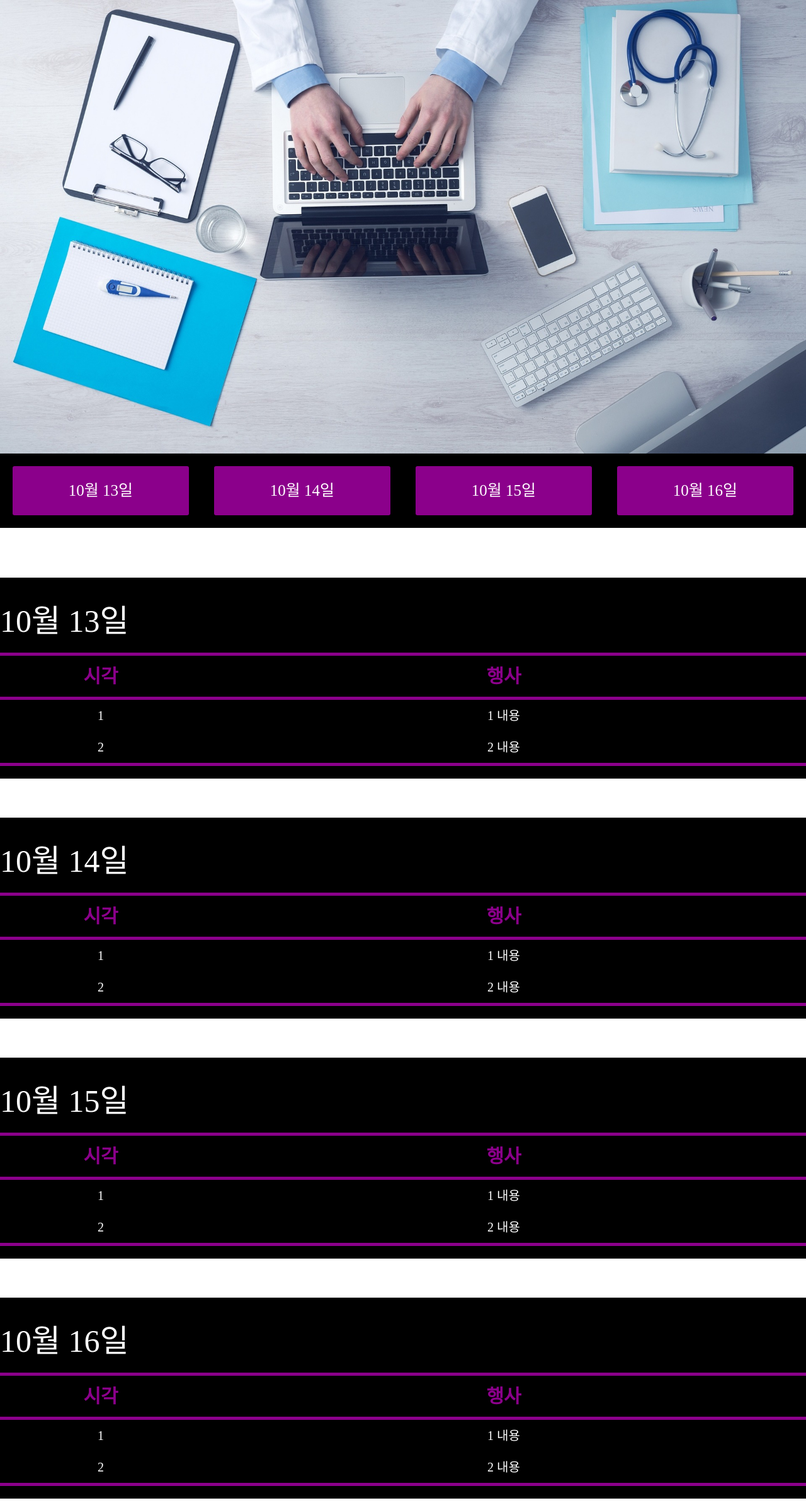
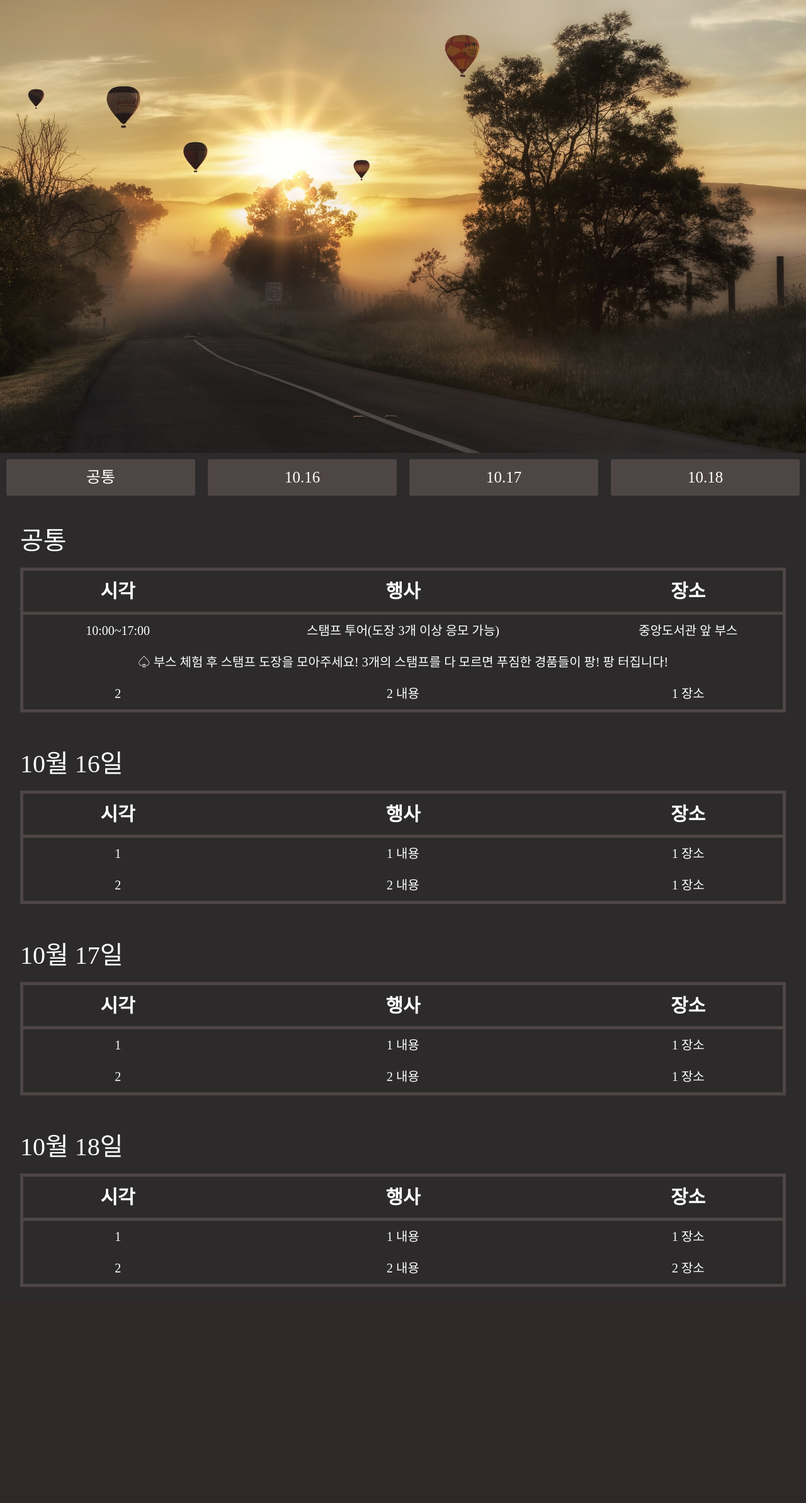
Before and after one commit to dahae0320/GNU_FestivalPage, a Django app: template festival/templates/sc_program.html in a window 1280 px wide. Shown: the whole page at 63% size. After the commit the page ends 2043 px from the top, so only its background shows below. Run offline with Django 3.2, Linux system fonts and the light colour scheme; the template is opened without the code that fills it, so the values that code supplies are empty; some libraries are stand-ins or nearby versions; some web fonts are replaced.

Commit message:
전체적으로수정

```diff
--- a/festival/static/sc_style.css
+++ b/festival/static/sc_style.css
@@ -6,7 +6,7 @@
 
 /*전체 배경색 지정 알아보기!!!!!!!!!!!!!!*******/
 *{
-    background-color: black;
+    background-color: rgb(44, 42, 42);
 }
 
 #upperimg{
@@ -21,21 +21,22 @@
     display: flex;
     flex-direction: row;
     flex-wrap: nowrap;
-    justify-content: center;
+    justify-content: space-around;
     align-items: center;
-    align-content: center;
+    /*align-content: center;*/
 
     width: 100%;
+
 }
 
 .menu_flex_item{
-    margin: 20px;
-    padding: 20px;
+    margin: 10px;
+    padding: 10px;
     text-align: center;
     border-radius: 3px;
-    background: darkmagenta;
+    background: rgb(78, 69, 69);
 
-    flex-grow: 1;
+    flex-basis: 50%;
 
     font-family: 'locus_sangsang';
     font-size: 25px;
@@ -60,8 +61,8 @@ overflow(넘으면 스크롤)는 우선 설정하지 않는다. / 가운데를(
     width: 100%;
     height: auto;
 
-    border-top: 7px solid white;
-    border-bottom: 7px solid white;
+    /*border-top: 7px solid white;
+    border-bottom: 7px solid white;*/
 }
 
 /*
@@ -100,27 +101,26 @@ h2{
 
 
 table{
-    width: 100%;
+    width: 95%;
     height: auto;
     text-align: center;
     margin: 20px 0;
 
     background-color: white;
-    border-top: 5px solid darkmagenta;
-    border-bottom: 5px solid darkmagenta;
+    border: 5px solid rgb(78, 69, 69);
     color: white;
 }
 
 .table_title{
     font-family: 'HSBombaram';
-    font-size: 50px;
+    font-size: 40px;
     caption-side: top;
     color: white;
 }
 
 th{
-    border-block-end: 5px solid darkmagenta;
-    color: darkmagenta;
+    border-block-end: 5px solid rgb(78, 69, 69);
+    color: rbg(78, 69, 69);
     font-family: 'BMJUA';
     font-style: bold;
     font-size: 30px;
--- a/festival/templates/sc_program.html
+++ b/festival/templates/sc_program.html
@@ -5,6 +5,9 @@
 <html>
 
 <head>
+    <meta charset="UTF-8">
+    <meta name="viewport" content="width=device-width, initial-scale=1.0">
+    <meta http-equiv="X-UA-Compatible" content="ie=edge">
     <link rel="stylesheet" type="text/css" href="{% static 'sc_style.css' %}">
 	<link rel="stylesheet" href="https://stackpath.bootstrapcdn.com/bootstrap/4.3.1/css/bootstrap.min.css" integrity="sha384-ggOyR0iXCbMQv3Xipma34MD+dH/1fQ784/j6cY/iJTQUOhcWr7x9JvoRxT2MZw1T" crossorigin="anonymous">
 	<link href="https://fonts.googleapis.com/css?family=Amatic+SC|Caveat|Courgette|Fredoka+One|Indie+Flower|Jua|Nanum+Brush+Script|Orbitron|Patrick+Hand|Permanent+Marker|Satisfy|Sunflower:300" rel="stylesheet">
@@ -12,100 +15,56 @@
 </head>
 
 <body>
-    <img id="upperimg" src="{% static 'computer-1149148_1920.jpg' %}">
+    <img id="upperimg" src="{% static 'balloon-1373161_1920.jpg' %}">
     <br>
     <div class="menu_flex_container">
         <!--버튼으로 교체?? 누르면 스크롤 js로 하는 건가?? // 일단 위치 설정만 해놓고 안에 글자 가운데 정렬 등 수정하자!-->
-        <div class="menu_flex_item"><a href="#target1" class="scroll">10월 13일</a></div>
-        <div class="menu_flex_item"><a href="#target2" class="scroll">10월 14일</a></div>
-        <div class="menu_flex_item"><a href="#target3" class="scroll">10월 15일</a></div>
-        <div class="menu_flex_item"><a href="#target4" class="scroll">10월 16일</a></div>
+        <div class="menu_flex_item"><a href="#target0" class="scroll">공통</a></div>
+        <div class="menu_flex_item"><a href="#target1" class="scroll">10.16</a></div>
+        <div class="menu_flex_item"><a href="#target2" class="scroll">10.17</a></div>
+        <div class="menu_flex_item"><a href="#target3" class="scroll">10.18</a></div>
 
     </div>
-    <br><br><br>
-    <div id="target1"></div>
+
+
+
+    <div id="target0">
     <div class="flex_container">
         <!--<div class="flex_item_time">시간</div>
         <div class="flex_item_contents">일정</div>-->
         <table>
-            <caption class="table_title">10월 13일</caption>
+            <caption class="table_title">공통</caption>
             <thead>
                 <tr>
                     <th class="time">시각</th>
                     <th>행사</th>
+                    <th class="time">장소</th>
                 </tr>
             </thead>
             <tbody>
                 <tr>
-                    <td>1</td>
-                    <td>1 내용</td>
+                    <td>10:00~17:00</td>
+                    <td>스탬프 투어(도장 3개 이상 응모 가능)</td>
+                    <td>중앙도서관 앞 부스</td>
+                </tr>
+                <tr>
+                    <td colspan="3">
+                        ♤ 부스 체험 후 스탬프 도장을 모아주세요! 3개의 스탬프를 다 모르면 푸짐한 경품들이 팡! 팡 터집니다!
+                    </td>
                 </tr>
                 <tr>
                     <td>2</td>
                     <td>2 내용</td>
+                    <td>1 장소</td>
                 </tr>
             </tbody>
         </table>
     </div>
-
-    <br><br>
-
-    <div id="target2"></div>
-    <div class="flex_container">
-            <!--<div class="flex_item_time">시간</div>
-            <div class="flex_item_contents">일정</div>-->
-            <table>
-                <caption class="table_title">10월 14일</caption>
-                <thead>
-                    <tr>
-                        <th class="time">시각</th>
-                        <th>행사</th>
-                    </tr>
-                </thead>
-                <tbody>
-                    <tr>
-                        <td>1</td>
-                        <td>1 내용</td>
-                    </tr>
-                    <tr>
-                        <td>2</td>
-                        <td>2 내용</td>
-                    </tr>
-                </tbody>
-            </table>
     </div>
 
-    <br><br>
 
-    <div id="target3"></div>
-    <div class="flex_container">
-            <!--<div class="flex_item_time">시간</div>
-            <div class="flex_item_contents">일정</div>-->
-            <table>
-                <caption class="table_title">10월 15일</caption>
-                <thead>
-                    <tr>
-                        <th class="time">시각</th>
-                        <th>행사</th>
-                    </tr>
-                </thead>
-                <tbody>
-                    <tr>
-                        <td>1</td>
-                        <td>1 내용</td>
-                    </tr>
-                    <tr>
-                        <td>2</td>
-                        <td>2 내용</td>
-                    </tr>
-                </tbody>
-            </table>
-    </div>
-
-    <br><br>
-
-    <div id="target4"></div>
-    <div class="flex_container">
+    <div id="target1">
+        <div class="flex_container">
             <!--<div class="flex_item_time">시간</div>
             <div class="flex_item_contents">일정</div>-->
             <table>
@@ -114,20 +73,86 @@
                     <tr>
                         <th class="time">시각</th>
                         <th>행사</th>
+                        <th class="time">장소</th>
                     </tr>
                 </thead>
                 <tbody>
                     <tr>
                         <td>1</td>
                         <td>1 내용</td>
+                        <td>1 장소</td>
                     </tr>
                     <tr>
                         <td>2</td>
                         <td>2 내용</td>
+                        <td>1 장소</td>
+                    </tr>
+                </tbody>
+            </table>
+        </div>
+    </div>
+
+    <div id="target2">
+    <div class="flex_container">
+            <!--<div class="flex_item_time">시간</div>
+            <div class="flex_item_contents">일정</div>-->
+            <table>
+                <caption class="table_title">10월 17일</caption>
+                <thead>
+                    <tr>
+                        <th class="time">시각</th>
+                        <th>행사</th>
+                        <th class="time">장소</th>
+                    </tr>
+                </thead>
+                <tbody>
+                    <tr>
+                        <td>1</td>
+                        <td>1 내용</td>
+                        <td>1 장소</td>
+                    </tr>
+                    <tr>
+                        <td>2</td>
+                        <td>2 내용</td>
+                        <td>1 장소</td>
                     </tr>
                 </tbody>
             </table>
     </div>
+    </div>
+
+
+
+    <div id="target3">
+    <div class="flex_container">
+            <!--<div class="flex_item_time">시간</div>
+            <div class="flex_item_contents">일정</div>-->
+            <table>
+                <caption class="table_title">10월 18일</caption>
+                <thead>
+                    <tr>
+                        <th class="time">시각</th>
+                        <th>행사</th>
+                        <th class="time">장소</th>
+                    </tr>
+                </thead>
+                <tbody>
+                    <tr>
+                        <td>1</td>
+                        <td>1 내용</td>
+                        <td>1 장소</td>
+                    </tr>
+                    <tr>
+                        <td>2</td>
+                        <td>2 내용</td>
+                        <td>2 장소</td>
+                    </tr>
+
+                </tbody>
+            </table>
+    </div>
+    </div>
+
 
     <script>
         jQuery(document).ready(function($) {
--- a/festival/urls.py
+++ b/festival/urls.py
@@ -2,5 +2,5 @@ from django.urls import path
 from . import views
 
 urlpatterns = [
-    path('studentprogram/', views.scprogram, name='scprogram')
+    path('', views.scprogram, name='scprogram')
 ]
```
Also changed, not shown: festival/static/balloon-1373161_1920.jpg (added).
